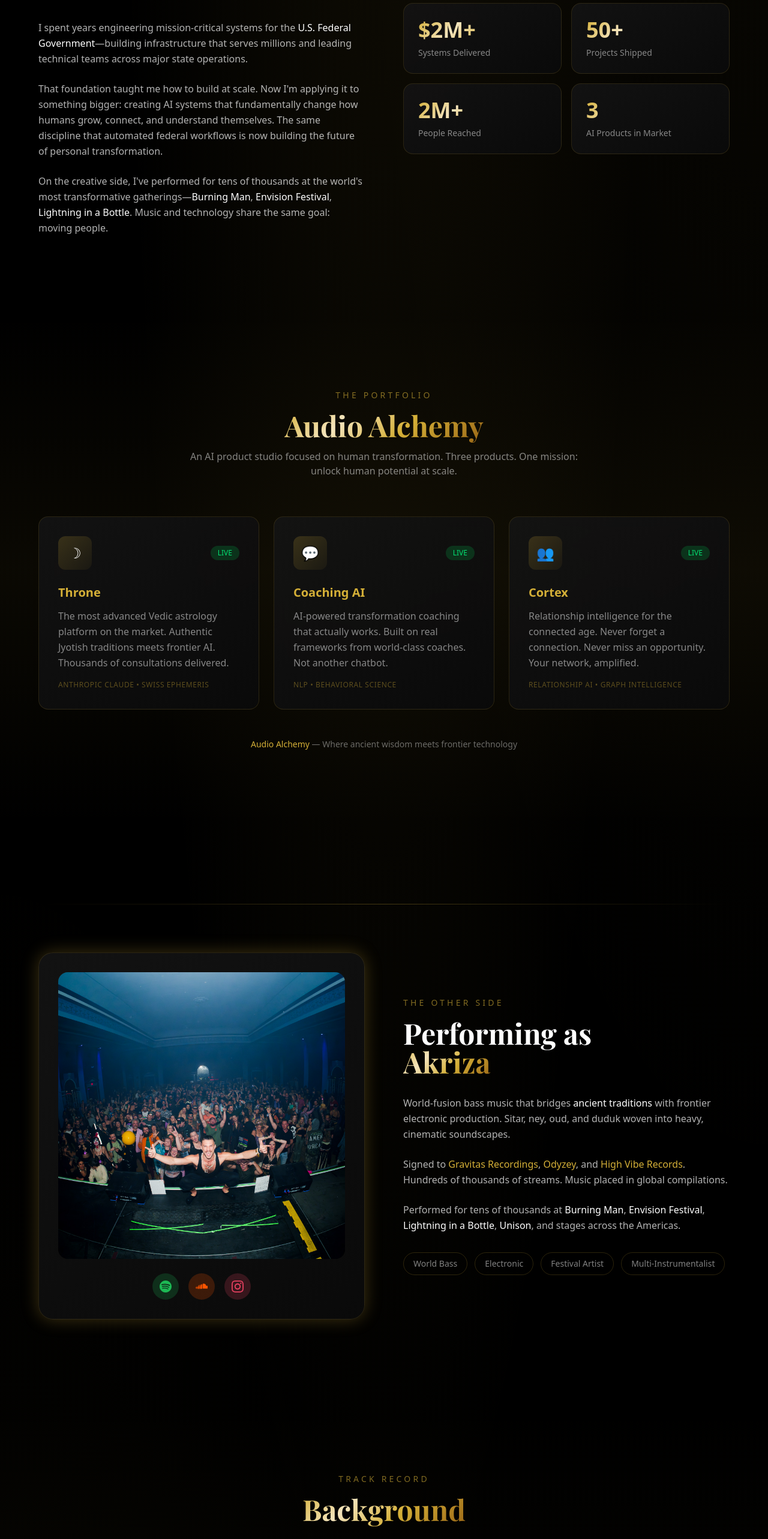
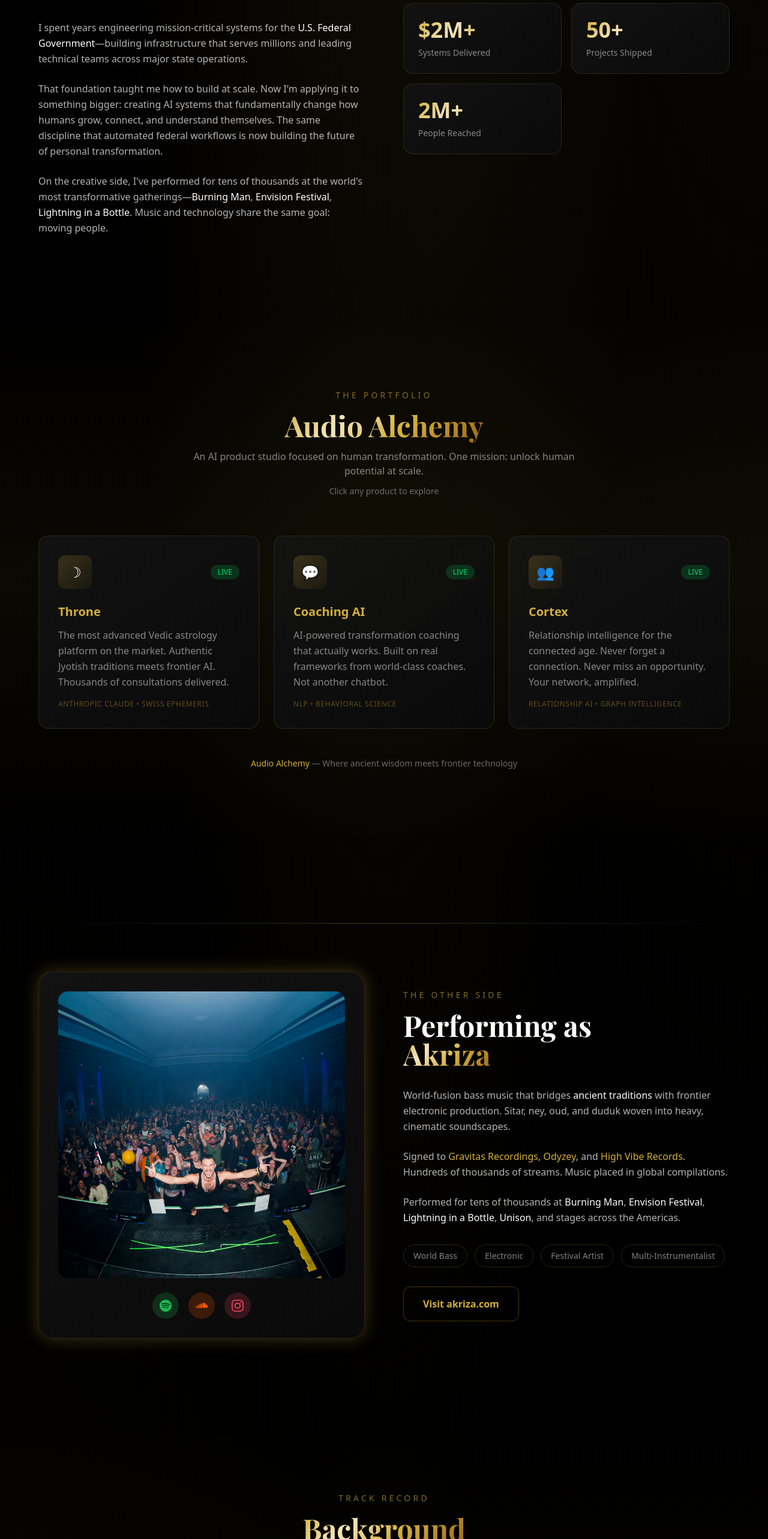
Before and after one commit to zneu/zachary, a Next.js app: page / in a window 1280 px wide. Shown: the part 1140-3706 px from the top of the page at 60% size. Built offline with nearby package versions, Linux system fonts and the light colour scheme; a web font is replaced by a local one.

Commit message:
Remove QK reference, add akriza.com link, indicate clickable cards

```diff
--- a/src/app/page.tsx
+++ b/src/app/page.tsx
@@ -172,10 +172,6 @@
                 <div className="text-4xl font-bold text-gradient mb-2">2M+</div>
                 <div className="text-white/50 text-sm">People Reached</div>
               </div>
-              <div className="glass-card rounded-2xl p-6 transition-all duration-300 hover:-translate-y-1">
-                <div className="text-4xl font-bold text-gradient mb-2">3</div>
-                <div className="text-white/50 text-sm">AI Products in Market</div>
-              </div>
             </div>
           </div>
         </div>
@@ -192,7 +188,10 @@
               <span className="text-gradient">Audio Alchemy</span>
             </h2>
             <p className="text-white/50 mt-4 max-w-2xl mx-auto">
-              An AI product studio focused on human transformation. Three products. One mission: unlock human potential at scale.
+              An AI product studio focused on human transformation. One mission: unlock human potential at scale.
+            </p>
+            <p className="text-white/40 text-sm mt-3">
+              Click any product to explore
             </p>
           </div>
           <div className="grid md:grid-cols-3 gap-6">
@@ -341,6 +340,14 @@
                   Multi-Instrumentalist
                 </span>
               </div>
+              <a
+                href="https://www.akriza.com"
+                target="_blank"
+                rel="noopener noreferrer"
+                className="mt-8 inline-block px-8 py-4 border border-[#d4af37]/30 text-[#d4af37] font-semibold rounded-xl hover:bg-[#d4af37]/10 transition-colors"
+              >
+                Visit akriza.com
+              </a>
             </div>
           </div>
         </div>
@@ -380,19 +387,6 @@
                 Building a portfolio of mountain properties in Northern California. Combining
                 technical expertise with real asset investments. Long-term wealth building
                 through strategic property acquisition.
-              </p>
-            </div>
-            <div className="glass-card rounded-2xl p-8 transition-all duration-300 hover:-translate-y-1">
-              <div className="flex flex-col md:flex-row md:items-center justify-between mb-4">
-                <h3 className="text-xl font-semibold text-white">Senior GIS Manager & Technical Lead</h3>
-                <span className="text-[#d4af37]/60 text-sm">2022 - Present</span>
-              </div>
-              <p className="text-[#d4af37] mb-3">QK Consulting — California & National Operations</p>
-              <p className="text-white/50 leading-relaxed">
-                Leading GIS operations across California and national projects. Managing
-                technical teams, client relationships, and strategic direction. Executed
-                complete technology modernization—transitioning legacy systems to modern
-                infrastructure with 90% operational efficiency gains.
               </p>
             </div>
             <div className="glass-card rounded-2xl p-8 transition-all duration-300 hover:-translate-y-1">
```
